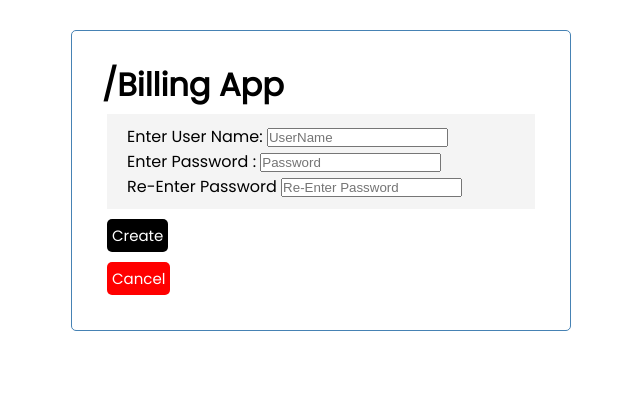
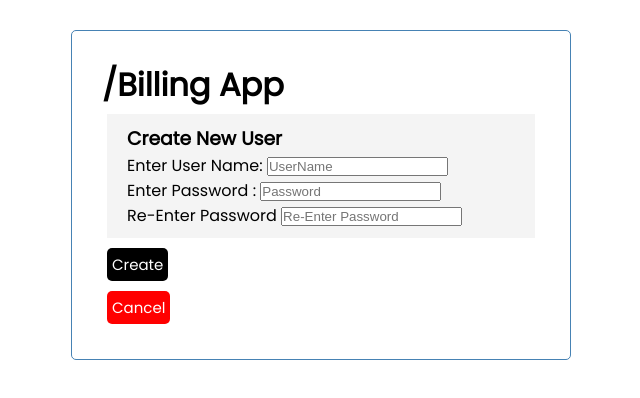
Before and after one commit to Nikhilnama18/Bill-Tracker, a Vue app in the folder front_end/ui-vue/: page / in a window 1280 px wide. Both pictures are taken after a click on the button "SignUp". Shown: the top 398 px of the page, without its empty margins (319-959 px from the left). Built offline with nearby package versions, Linux system fonts and the light colour scheme.

Commit message:
WIP : Login and Signup.

```diff
--- a/front_end/ui-vue/src/App.vue
+++ b/front_end/ui-vue/src/App.vue
@@ -7,7 +7,7 @@
       v-if="showuser"
       :title="showuser ? 'Signup' : 'Cancel'"
     />
-    <NewUser @goBack="signup" @create="what" v-if="!showuser" />
+    <NewUser @goBack="signup" @create="create" v-if="!showuser" />
   </div>
 </template>
 
@@ -30,14 +30,35 @@ export default {
     NewUser,
   },
   methods: {
-    login(data) {
-      console.log(data);
+    async login(data) {
+      const res = await fetch("http://localhost:3001/v1/users/login", {
+        method: "POST",
+        headers: {
+          "Content-type": "application/json",
+        },
+        body: JSON.stringify(data),
+      });
+
+      if (res.status == 200) {
+        const result = await res.json();
+        console.log(result);
+      } else {
+        alert("Unable to login.");
+      }
     },
     signup() {
       this.showuser = !this.showuser;
     },
-    what() {
-      console.log("Okay");
+    async create(data) {
+      const res = await fetch("http://localhost:3001/v1/users/signup", {
+        method: "POST",
+        headers: {
+          "Content-type": "application/json",
+        },
+        body: JSON.stringify(data),
+      });
+      const result = await res.json();
+      console.log(result);
     },
   },
 };
--- a/front_end/ui-vue/src/components/NewUser.vue
+++ b/front_end/ui-vue/src/components/NewUser.vue
@@ -1,5 +1,6 @@
 <template>
   <div class="userDetails">
+    <h3>Create New User</h3>
     Enter User Name:
     <input v-model="u_name" type="text" id="u_name" placeholder="UserName" />
     <br />
@@ -42,7 +43,15 @@ export default {
         alert("Passwords are not same ");
         return;
       }
-      this.$emit("create");
+      if (this.u_name == "" || this.u_pwd1 == "") {
+        alert("Please Enter all details");
+        return;
+      }
+      if (this.u_pwd1.length <=5) {
+        alert("Password is to weak");
+        return;
+      }
+      this.$emit("create", { u_name: this.u_name, u_password: this.u_pwd1 });
     },
     goBack() {
       this.$emit("goBack");
```
Also changed, not shown: front_end/ui-vue/src/components/Signup.vue (+0 -7 lines).
